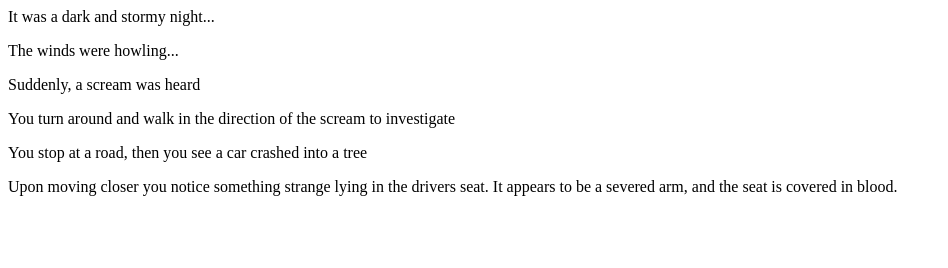
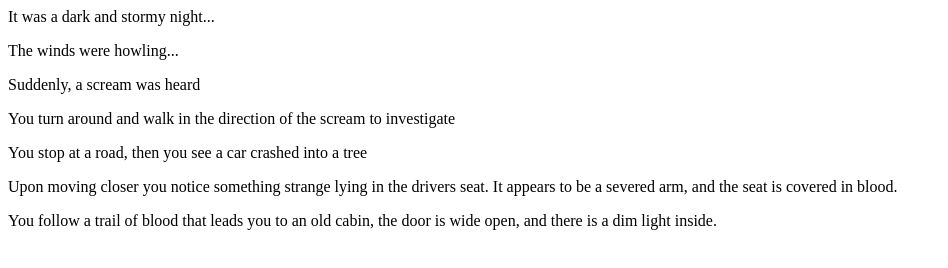
Before and after one commit to LucasGrzelak/fireside-story, a plain HTML site: page index.html in a window 1280 px wide. Shown: the whole page, without its empty margins (0-948 px from the left). Drawn offline with Linux system fonts and the light colour scheme.

Commit message:
eighth line added

```diff
--- a/index.html
+++ b/index.html
@@ -7,5 +7,6 @@
     <p>You stop at a road, then you see a car crashed into a tree</p>
     <p>Upon moving closer you notice something strange lying in the drivers seat.
     It appears to be a severed arm, and the seat is covered in blood.</p>
+    <p>You follow a trail of blood that leads you to an old cabin, the door is wide open, and there is a dim light inside.</p>
   </body>
 </html>
```
